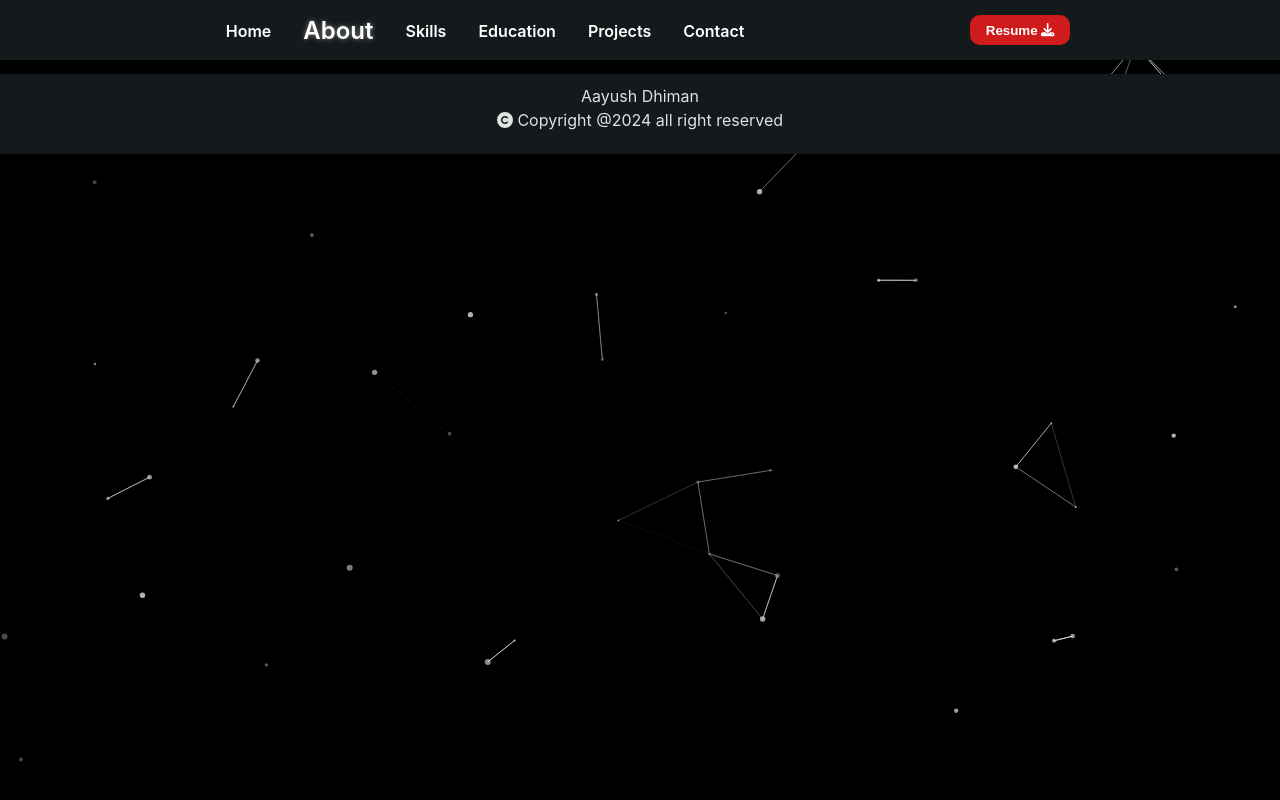
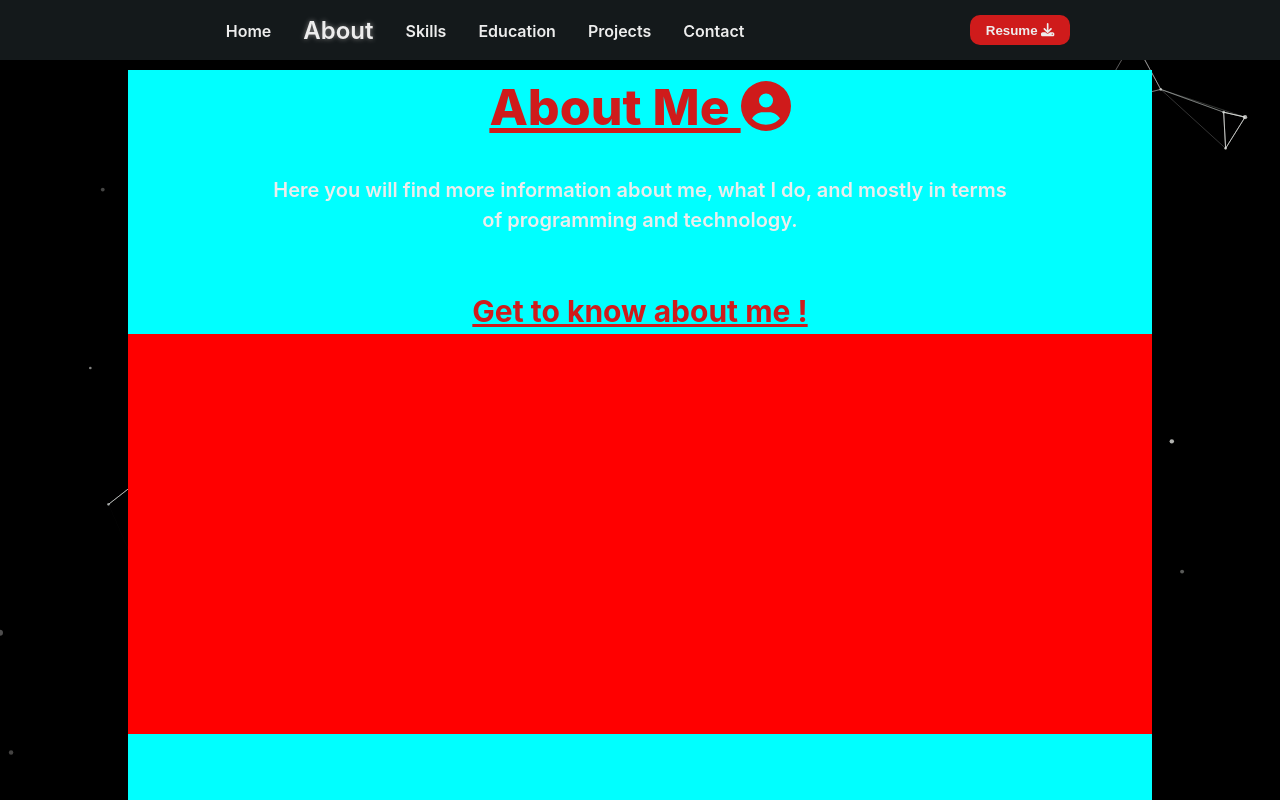
Before and after one commit to aayushdhimaann/portfolio, a React (Vite) app: page /about in a window 1280 px wide. Shown: the top 800 px of the page. Built offline with nearby package versions, Linux system fonts and the light colour scheme; a web font is replaced by a local one.

Commit message:
designed about page

```diff
--- a/index.html
+++ b/index.html
@@ -4,7 +4,7 @@
     <meta charset="UTF-8" />
     <meta name="viewport" content="width=device-width, initial-scale=1.0" />
     <link rel="shortcut icon" href="./src/assets/icon.png" type="image/x-icon">
-    <title>Aayush Dhiman</title>
+    <title>Aáyush Dhiman</title>
   </head>
   <body>
     <div id="root"></div>
--- a/src/App.jsx
+++ b/src/App.jsx
@@ -1,6 +1,6 @@
 import Home from "./components/Home";
 import { RouterProvider, createBrowserRouter } from "react-router-dom";
-import Root from "./components/Root";
+import Root from "./UI/Root";
 import About from "./components/About";
 import Skills from "./components/Skills";
 import Education from "./components/Education";
--- /dev/null
+++ b/src/UI/Root.jsx
@@ -0,0 +1,19 @@
+import React, { Fragment } from "react";
+import NavBar from "./NavBar";
+import { Outlet } from "react-router";
+import Background from "./Background";
+import { FontAwesomeIcon } from "@fortawesome/react-fontawesome";
+import { faCopyright } from "@fortawesome/free-solid-svg-icons";
+const Root = () => {
+  return (
+    <Fragment>
+      <NavBar />
+      <Background />
+      <main>
+        <Outlet />
+      </main>
+    </Fragment>
+  );
+};
+
+export default Root;
--- a/src/components/About.jsx
+++ b/src/components/About.jsx
@@ -1,11 +1,29 @@
-import React from 'react'
+import { faCircleUser } from "@fortawesome/free-solid-svg-icons";
+import { FontAwesomeIcon } from "@fortawesome/react-fontawesome";
+import React from "react";
+import Footer from "./Footer";
 
 const About = () => {
   return (
-    <div>
-      this is about page
-    </div>
-  )
-}
+    <>
+      <section id="about">
+        <h1 className="about-heading">
+          About Me <FontAwesomeIcon icon={faCircleUser} />
+        </h1>
+        <p className="about-para">
+          Here you will find more information about me, what I do, and mostly in
+          terms <br /> of programming and technology.
+        </p>
+        <br />
+        <h3>Get to know about me&nbsp;!</h3>
+        <div className="about-container">
+          <div className="about-img"></div>
+          <div className="about-me"></div>
+        </div>
+      <Footer />
+      </section>
+    </>
+  );
+};
 
-export default About
+export default About;
--- a/src/components/Root.jsx
+++ b/src/components/Footer.jsx
@@ -1,17 +1,9 @@
-import React, { Fragment } from "react";
-import NavBar from "./NavBar";
-import { Outlet } from "react-router";
-import Background from "./Background";
+import React from "react";
 import { FontAwesomeIcon } from "@fortawesome/react-fontawesome";
 import { faCopyright } from "@fortawesome/free-solid-svg-icons";
-const Root = () => {
+const Footer = () => {
   return (
-    <Fragment>
-      <NavBar />
-      <Background />
-      <main>
-        <Outlet />
-      </main>
+    <>
       <footer>
         <p>Aayush Dhiman</p>
         <p>
@@ -19,8 +11,7 @@ const Root = () => {
           reserved
         </p>
       </footer>
-    </Fragment>
+    </>
   );
 };
-
-export default Root;
+export default Footer;
--- a/src/components/Home.jsx
+++ b/src/components/Home.jsx
@@ -1,7 +1,5 @@
 import React, { useRef, useEffect } from "react";
-// import background from '../assets/background.jpg'
-import background from "../assets/back.jpg";
-import Icons from "./Icons";
+import Icons from "../UI/Icons";
 import Typed from "typed.js";
 import HireMeButton from "./HireMeButton";
 import Me from "./Me";
@@ -10,8 +8,7 @@ import MiniSkills from "./MiniSkills";
 import MiniEducation from "./MiniEducation";
 import MiniProjects from "./MiniProjects";
 import MiniContact from "./MiniContact";
-import { FontAwesomeIcon } from "@fortawesome/react-fontawesome";
-import { faCopyright } from "@fortawesome/free-solid-svg-icons";
+import Footer from "./Footer";
 const Home = () => {
   const el = useRef(null);
   useEffect(() => {
@@ -75,7 +72,7 @@ const Home = () => {
       <section id="contact">
         <MiniContact />
       </section>
-
+      <Footer />
     </>
   );
 };
--- a/src/components/MiniEducation.jsx
+++ b/src/components/MiniEducation.jsx
@@ -9,7 +9,7 @@ const MiniEducation = () => {
     {
       id: "e1",
       name: "Bachelor of Computer Applications",
-      duration: "2021-Current",
+      duration: "2021-Present",
       specialization: "Computer Applications or Computer Science",
     },
     {
--- a/src/index.css
+++ b/src/index.css
@@ -17,7 +17,7 @@
   text-rendering: optimizeLegibility;
   -webkit-font-smoothing: antialiased;
   -moz-osx-font-smoothing: grayscale;
-  --fontcolor:white;
+  --fontcolor:rgb(237, 237, 237);
   --namecolor:#cf1b1b;
   --bgcolor:#14191b;
   scrollbar-color: rgb(207, 27, 27) rgb(20, 25, 27) !important;
@@ -266,7 +266,7 @@ nav a.activ{
   width: 40vw;
   margin: 60px auto;
 }
-#second .abt,#third .skl,#education .edu,#projects #proj{
+#second .abt,#third .skl,#education .edu,#projects #proj,#about .about-heading{
   text-align: center;
   color: var(--namecolor);
   font-size: 50px;
@@ -404,8 +404,45 @@ footer{
   margin-top: 50px;
   padding: 10px;
   box-sizing: border-box;
-  position: absolute;
+  position: relative;
   /* bottom: 0px; */
+}
+#about{
+  height: 100vh;
+  width: 80vw;
+  background-color: aqua;
+  margin: 0px auto;
+  position: relative;
+  top: 70px;
+  box-sizing: border-box;
+  /* padding: 10px; */
+  /* padding-bottom: 10px; */
+}
+#about .about-para{
+  text-align: center;
+  font-size: 20px;
+  color: var(--fontcolor);
+  font-weight: 600;
+  box-sizing: border-box;
+  padding: 30px 0px;
+}
+#about .about-container{
+  height: 500px;
+  width: 80vw;
+  /* background-color: aqua; */
+  display: flex;
+  flex-wrap: wrap;
+}
+#about h3{
+  text-align: center;
+  color: var(--namecolor);
+  font-size: 30px;
+  text-decoration: underline;
+}
+#about .about-container .about-img,#about .about-container .about-me{
+  height: 400px;
+  width: 50%;
+  background-color: red;
 }
 footer p{
   text-align: center;
@@ -529,7 +566,9 @@ footer p{
     margin-top: 200px;
     width: 80vw;
   }
-
+  #about .about-heading{
+    font-size: 40px;
+  }
 }
 @media screen and (max-width:380px) {
   /* #main{
@@ -555,4 +594,7 @@ footer p{
   #education .edu{
     font-size: 40px;
   }
+  #about .about-heading{
+    font-size: 30px;
+  }
 }
```
Also changed, not shown: src/UI/NavBar.jsx (renamed from src/components/NavBar.jsx, +24 -6 lines), src/UI/Background.jsx (renamed from src/components/Background.jsx), src/UI/Icons.jsx (renamed from src/components/Icons.jsx), src/UI/NavBar2.jsx (renamed from src/components/NavBar2.jsx).
